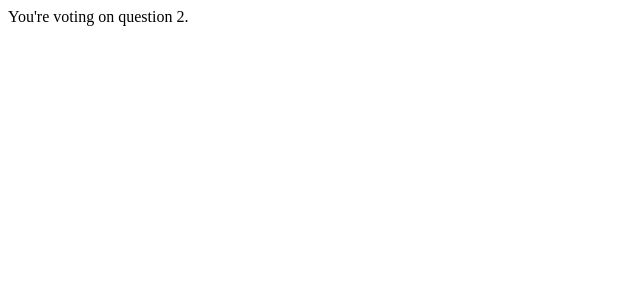
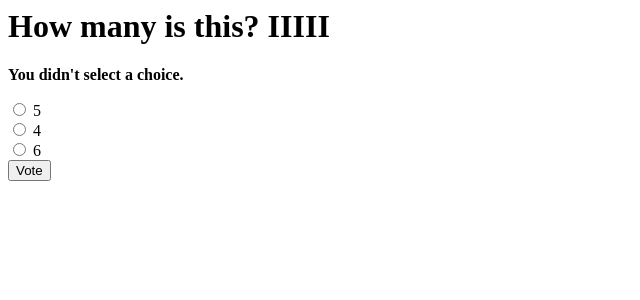
Before and after one commit to hughbagan/CMPUT404Wi21-lab4, a Django app: page /polls/2/vote/ in a window 1280 px wide. Shown: the top 300 px of the page, without its empty margins (0-640 px from the left). Run offline with Django 3.2, Linux system fonts and the light colour scheme; data comes from the database, SQL or seed files in the repository; both versions use the stored data as it was after the commit.

Commit message:
Created the simple form - Also filled it out a few times

```diff
--- a/polls/templates/polls/detail.html
+++ b/polls/templates/polls/detail.html
@@ -1,6 +1,13 @@
 <h1>{{question.question_text}}</h1>
-<ul>
+
+{% if error_message %}<p><strong>{{error_message}}</strong></p>{% endif %}
+
+<form action="{% url 'vote' question.id %}" method="post"><!-- 'polls:vote' -->
+{% csrf_token %}
 {% for choice in question.choice_set.all %}
-    <li>{{choice.choice_text}}</li>
+    <input type="radio" name="choice" id="choice{{forloop.counter}}" value="{{choice.id}}">
+    <label for="choice{{forloop.counter}}">{{choice.choice_text}}</label>
+    <br>
 {% endfor %}
-</ul>
+<input type="submit" value="Vote">
+</form>
--- a/polls/views.py
+++ b/polls/views.py
@@ -1,9 +1,10 @@
 from django.shortcuts import render, get_object_or_404
-from django.http import HttpResponse
+from django.http import HttpResponse, HttpResponseRedirect
+from django.urls import reverse
 
-from .models import Question
+from .models import Choice, Question
 
-# Create your views here.
+
 def index(request):
     latest_question_list = Question.objects.order_by('-pub_date')[:5]
     context = {'latest_question_list': latest_question_list}
@@ -16,9 +17,25 @@ def detail(request, question_id):
 
 
 def results(request, question_id):
-    response = "You're looking at the results of question %s."
-    return HttpResponse(response % question_id)
+    question = get_object_or_404(Question, pk=question_id)
+    return render(request, 'polls/results.html', {'question':question})
 
 
 def vote(request, question_id):
-    return HttpResponse("You're voting on question %s." % question_id)
+    question = get_object_or_404(Question, pk=question_id)
+    try:
+        selected_choice = question.choice_set.get(pk=request.POST['choice'])
+    except (KeyError, Choice.DoesNotExist):
+        # Redisplay the question voting form.
+        return render(request, 'polls/detail.html', {
+            'question': question,
+            'error_message': "You didn't select a choice.",
+        })
+    else: # ???
+        selected_choice.votes += 1
+        selected_choice.save()
+        # Always return an HttpResponseRedirect after successfully dealing with
+        # POST data. This prevents data from being posted twice if a user
+        # hits the Back button.
+        # 'polls:results'
+        return HttpResponseRedirect(reverse('results', args=(question.id,)))
```
Also changed, not shown: polls/templates/polls/results.html (added, +11 -0 lines), db.sqlite3.
